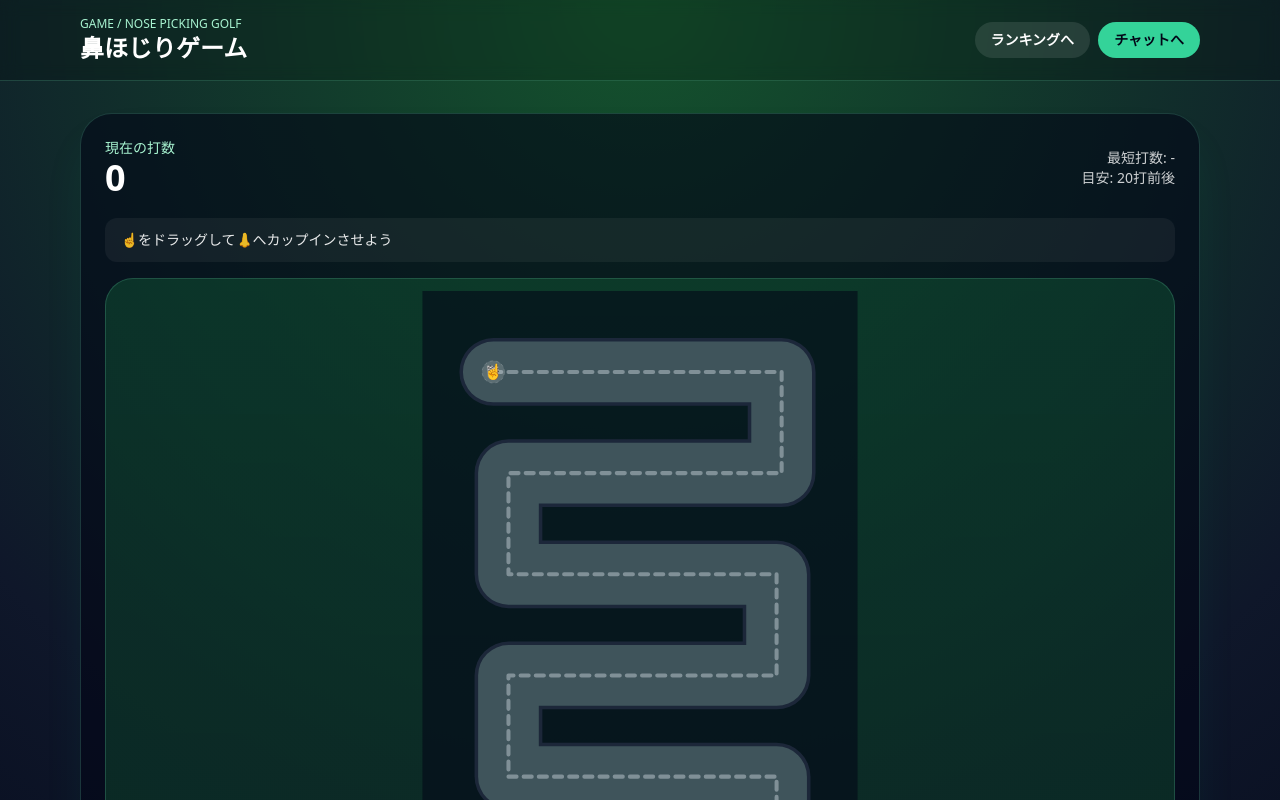
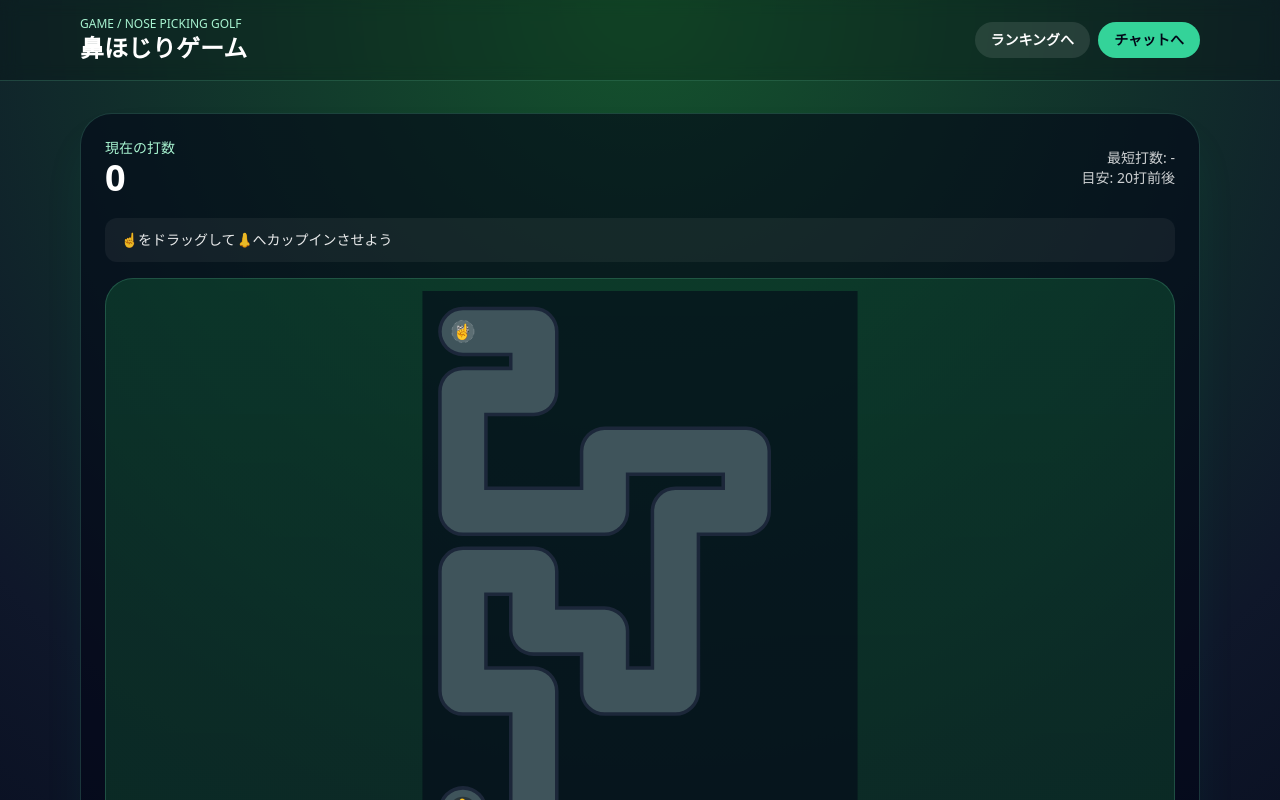
Before and after one commit to Hapiemon/Mayuko, a Next.js app: page /game/spot-difference in a window 1280 px wide. Shown: the top 800 px of the page. Built offline with nearby package versions, Linux system fonts and the light colour scheme; no server answers; the database is empty; sample sign-in values are in the browser's storage.

Commit message:
feat: implement random course layout generation for spot the difference game

```diff
--- a/src/app/game/spot-difference/page.tsx
+++ b/src/app/game/spot-difference/page.tsx
@@ -5,6 +5,13 @@ import { useEffect, useMemo, useRef, useState } from 'react';
 
 type Point = { x: number; y: number };
 type MessageFontSize = 'small' | 'medium' | 'large';
+type GridCell = { col: number; row: number };
+
+interface CourseLayout {
+  points: Point[];
+  start: Point;
+  hole: Point;
+}
 
 interface RankingRow {
   user_name: string;
@@ -24,32 +31,11 @@ const FRICTION = 0.986;
 const MIN_POWER = 4;
 const MAX_POWER = 34;
 const SPEED_STOP_THRESHOLD = 0.12;
-const PIPE_RADIUS = 60;
-
-const PIPE_POINTS: Point[] = [
-  { x: 140, y: 160 },
-  { x: 710, y: 160 },
-  { x: 710, y: 360 },
-  { x: 170, y: 360 },
-  { x: 170, y: 560 },
-  { x: 700, y: 560 },
-  { x: 700, y: 760 },
-  { x: 170, y: 760 },
-  { x: 170, y: 960 },
-  { x: 700, y: 960 },
-  { x: 700, y: 1160 },
-  { x: 170, y: 1160 },
-  { x: 170, y: 1360 },
-  { x: 700, y: 1360 },
-  { x: 700, y: 1540 },
-  { x: 240, y: 1540 },
-  { x: 240, y: 1450 },
-  { x: 660, y: 1450 },
-  { x: 660, y: 1500 },
-];
-
-const START_POINT: Point = PIPE_POINTS[0];
-const HOLE_POINT: Point = PIPE_POINTS[PIPE_POINTS.length - 1];
+const PIPE_RADIUS = 42;
+const GRID_COLS = 6;
+const GRID_ROWS = 14;
+const MIN_PATH_LENGTH = 34;
+const MAX_PATH_LENGTH = 55;
 
 function distance(a: Point, b: Point) {
   return Math.hypot(a.x - b.x, a.y - b.y);
@@ -57,6 +43,116 @@ function distance(a: Point, b: Point) {
 
 function clamp(value: number, min: number, max: number) {
   return Math.min(Math.max(value, min), max);
+}
+
+function keyOf(cell: GridCell) {
+  return `${cell.col},${cell.row}`;
+}
+
+function toPoint(cell: GridCell): Point {
+  const stepX = (COURSE_RIGHT - COURSE_LEFT) / (GRID_COLS - 1);
+  const stepY = (COURSE_BOTTOM - COURSE_TOP) / (GRID_ROWS - 1);
+  return {
+    x: COURSE_LEFT + cell.col * stepX,
+    y: COURSE_TOP + cell.row * stepY,
+  };
+}
+
+function shuffleArray<T>(items: T[]): T[] {
+  const list = [...items];
+  for (let i = list.length - 1; i > 0; i -= 1) {
+    const j = Math.floor(Math.random() * (i + 1));
+    [list[i], list[j]] = [list[j], list[i]];
+  }
+  return list;
+}
+
+function randomInt(min: number, max: number) {
+  return Math.floor(Math.random() * (max - min + 1)) + min;
+}
+
+function generateRandomCourseLayout(): CourseLayout {
+  const directions: GridCell[] = [
+    { col: 1, row: 0 },
+    { col: -1, row: 0 },
+    { col: 0, row: 1 },
+    { col: 0, row: -1 },
+  ];
+
+  for (let attempt = 0; attempt < 120; attempt += 1) {
+    const targetLength = randomInt(MIN_PATH_LENGTH, MAX_PATH_LENGTH);
+    const startCell: GridCell = { col: 0, row: 0 };
+    const path: GridCell[] = [startCell];
+    const visited = new Set<string>([keyOf(startCell)]);
+    let safety = 0;
+
+    while (safety < 9000) {
+      safety += 1;
+      const current = path[path.length - 1];
+
+      if (path.length >= targetLength && current.col >= GRID_COLS - 2) {
+        break;
+      }
+
+      const nextCandidates = shuffleArray(directions)
+        .map((dir) => ({ col: current.col + dir.col, row: current.row + dir.row }))
+        .filter((cell) => cell.col >= 0 && cell.col < GRID_COLS && cell.row >= 0 && cell.row < GRID_ROWS)
+        .filter((cell) => !visited.has(keyOf(cell)));
+
+      if (nextCandidates.length === 0) {
+        if (path.length >= MIN_PATH_LENGTH && current.col >= GRID_COLS - 2) {
+          break;
+        }
+
+        const removed = path.pop();
+        if (!removed || path.length === 0) {
+          break;
+        }
+        visited.delete(keyOf(removed));
+        continue;
+      }
+
+      const next = nextCandidates[0];
+      path.push(next);
+      visited.add(keyOf(next));
+    }
+
+    if (path.length >= MIN_PATH_LENGTH) {
+      const points = path.map(toPoint);
+      return {
+        points,
+        start: points[0],
+        hole: points[points.length - 1],
+      };
+    }
+  }
+
+  const fallbackPoints: Point[] = [
+    { x: 120, y: 150 },
+    { x: 720, y: 150 },
+    { x: 720, y: 320 },
+    { x: 120, y: 320 },
+    { x: 120, y: 500 },
+    { x: 720, y: 500 },
+    { x: 720, y: 680 },
+    { x: 120, y: 680 },
+    { x: 120, y: 860 },
+    { x: 720, y: 860 },
+    { x: 720, y: 1040 },
+    { x: 120, y: 1040 },
+    { x: 120, y: 1220 },
+    { x: 720, y: 1220 },
+    { x: 720, y: 1400 },
+    { x: 120, y: 1400 },
+    { x: 120, y: 1540 },
+    { x: 700, y: 1540 },
+  ];
+
+  return {
+    points: fallbackPoints,
+    start: fallbackPoints[0],
+    hole: fallbackPoints[fallbackPoints.length - 1],
+  };
 }
 
 function reflectVelocityByNormal(vx: number, vy: number, nx: number, ny: number) {
@@ -76,13 +172,13 @@ function closestPointOnSegment(point: Point, a: Point, b: Point): Point {
   return { x: a.x + vx * t, y: a.y + vy * t };
 }
 
-function findClosestPointOnPipe(point: Point) {
-  let bestPoint = PIPE_POINTS[0];
+function findClosestPointOnPipe(point: Point, pipePoints: Point[]) {
+  let bestPoint = pipePoints[0];
   let bestDistance = Number.POSITIVE_INFINITY;
 
-  for (let index = 0; index < PIPE_POINTS.length - 1; index += 1) {
-    const a = PIPE_POINTS[index];
-    const b = PIPE_POINTS[index + 1];
+  for (let index = 0; index < pipePoints.length - 1; index += 1) {
+    const a = pipePoints[index];
+    const b = pipePoints[index + 1];
     const candidate = closestPointOnSegment(point, a, b);
     const d = distance(point, candidate);
     if (d < bestDistance) {
@@ -101,7 +197,11 @@ export default function SpotDifferencePage() {
   const velocityRef = useRef({ vx: 0, vy: 0 });
   const aimingStartRef = useRef<Point | null>(null);
   const [currentUser, setCurrentUser] = useState('');
-  const [ball, setBall] = useState<Point>(START_POINT);
+  const [course, setCourse] = useState<CourseLayout>(() => generateRandomCourseLayout());
+  const [ball, setBall] = useState<Point>(() => {
+    const initial = generateRandomCourseLayout();
+    return initial.start;
+  });
   const [isDragging, setIsDragging] = useState(false);
   const [dragPoint, setDragPoint] = useState<Point | null>(null);
   const [strokes, setStrokes] = useState(0);
@@ -114,6 +214,10 @@ export default function SpotDifferencePage() {
   const [resultBestScore, setResultBestScore] = useState(0);
   const [isNewBest, setIsNewBest] = useState(false);
   const [messageFontSize, setMessageFontSize] = useState<MessageFontSize>('medium');
+
+  useEffect(() => {
+    setBall(course.start);
+  }, [course]);
 
   useEffect(() => {
     const user = sessionStorage.getItem('chatUser');
@@ -213,7 +317,7 @@ export default function SpotDifferencePage() {
       let nextX = prev.x + velocityRef.current.vx;
       let nextY = prev.y + velocityRef.current.vy;
 
-      const closest = findClosestPointOnPipe({ x: nextX, y: nextY });
+      const closest = findClosestPointOnPipe({ x: nextX, y: nextY }, course.points);
       const limit = PIPE_RADIUS - BALL_RADIUS;
       if (closest.distance > limit) {
         const nxRaw = nextX - closest.point.x;
@@ -233,13 +337,13 @@ export default function SpotDifferencePage() {
       velocityRef.current.vx *= FRICTION;
       velocityRef.current.vy *= FRICTION;
 
-      if (distance({ x: nextX, y: nextY }, HOLE_POINT) <= HOLE_RADIUS) {
+      if (distance({ x: nextX, y: nextY }, course.hole) <= HOLE_RADIUS) {
         velocityRef.current.vx = 0;
         velocityRef.current.vy = 0;
         window.setTimeout(() => {
           finishGame(strokes);
         }, 120);
-        return { x: HOLE_POINT.x, y: HOLE_POINT.y };
+        return { x: course.hole.x, y: course.hole.y };
       }
 
       if (Math.hypot(velocityRef.current.vx, velocityRef.current.vy) <= SPEED_STOP_THRESHOLD) {
@@ -320,7 +424,9 @@ export default function SpotDifferencePage() {
       animationRef.current = null;
     }
     velocityRef.current = { vx: 0, vy: 0 };
-    setBall(START_POINT);
+    const nextCourse = generateRandomCourseLayout();
+    setCourse(nextCourse);
+    setBall(nextCourse.start);
     setIsDragging(false);
     setDragPoint(null);
     setStrokes(0);
@@ -389,7 +495,7 @@ export default function SpotDifferencePage() {
               <rect x="0" y="0" width={COURSE_WIDTH} height={COURSE_HEIGHT} fill="rgba(2,6,23,0.58)" />
 
               <polyline
-                points={PIPE_POINTS.map((point) => `${point.x},${point.y}`).join(' ')}
+                points={course.points.map((point) => `${point.x},${point.y}`).join(' ')}
                 fill="none"
                 stroke="rgba(30,41,59,0.95)"
                 strokeWidth={PIPE_RADIUS * 2 + 14}
@@ -397,32 +503,23 @@ export default function SpotDifferencePage() {
                 strokeLinejoin="round"
               />
               <polyline
-                points={PIPE_POINTS.map((point) => `${point.x},${point.y}`).join(' ')}
+                points={course.points.map((point) => `${point.x},${point.y}`).join(' ')}
                 fill="none"
                 stroke="rgba(187,247,208,0.22)"
                 strokeWidth={PIPE_RADIUS * 2}
                 strokeLinecap="round"
                 strokeLinejoin="round"
               />
-              <polyline
-                points={PIPE_POINTS.map((point) => `${point.x},${point.y}`).join(' ')}
-                fill="none"
-                stroke="rgba(226,232,240,0.4)"
-                strokeWidth={8}
-                strokeLinecap="round"
-                strokeLinejoin="round"
-                strokeDasharray="16 14"
-              />
 
-              <circle cx={START_POINT.x} cy={START_POINT.y} r="22" fill="rgba(255,255,255,0.15)" stroke="rgba(255,255,255,0.35)" strokeDasharray="6 6" />
-              <text x={START_POINT.x} y={START_POINT.y + 7} textAnchor="middle" fontSize="22">🏁</text>
+              <circle cx={course.start.x} cy={course.start.y} r="22" fill="rgba(255,255,255,0.15)" stroke="rgba(255,255,255,0.35)" strokeDasharray="6 6" />
+              <text x={course.start.x} y={course.start.y + 7} textAnchor="middle" fontSize="22">🏁</text>
 
-              <circle cx={HOLE_POINT.x} cy={HOLE_POINT.y} r={HOLE_RADIUS + 6} fill="rgba(0,0,0,0.35)" />
-              <text x={HOLE_POINT.x} y={HOLE_POINT.y + 12} textAnchor="middle" fontSize={success ? '48' : '42'}>
+              <circle cx={course.hole.x} cy={course.hole.y} r={HOLE_RADIUS + 6} fill="rgba(0,0,0,0.35)" />
+              <text x={course.hole.x} y={course.hole.y + 12} textAnchor="middle" fontSize={success ? '48' : '42'}>
                 👃
               </text>
               {success && (
-                <text x={HOLE_POINT.x - 6} y={HOLE_POINT.y + 15} textAnchor="middle" fontSize="30">
+                <text x={course.hole.x - 6} y={course.hole.y + 15} textAnchor="middle" fontSize="30">
                   ☝️
                 </text>
               )}
```
